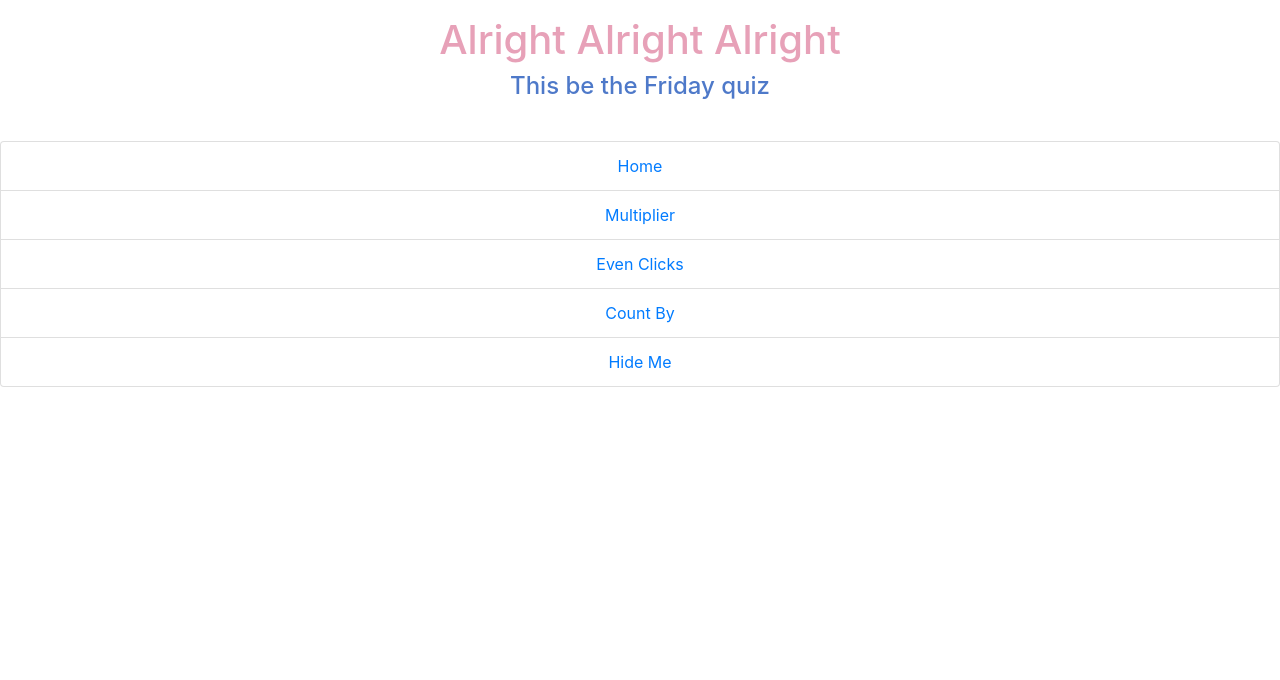
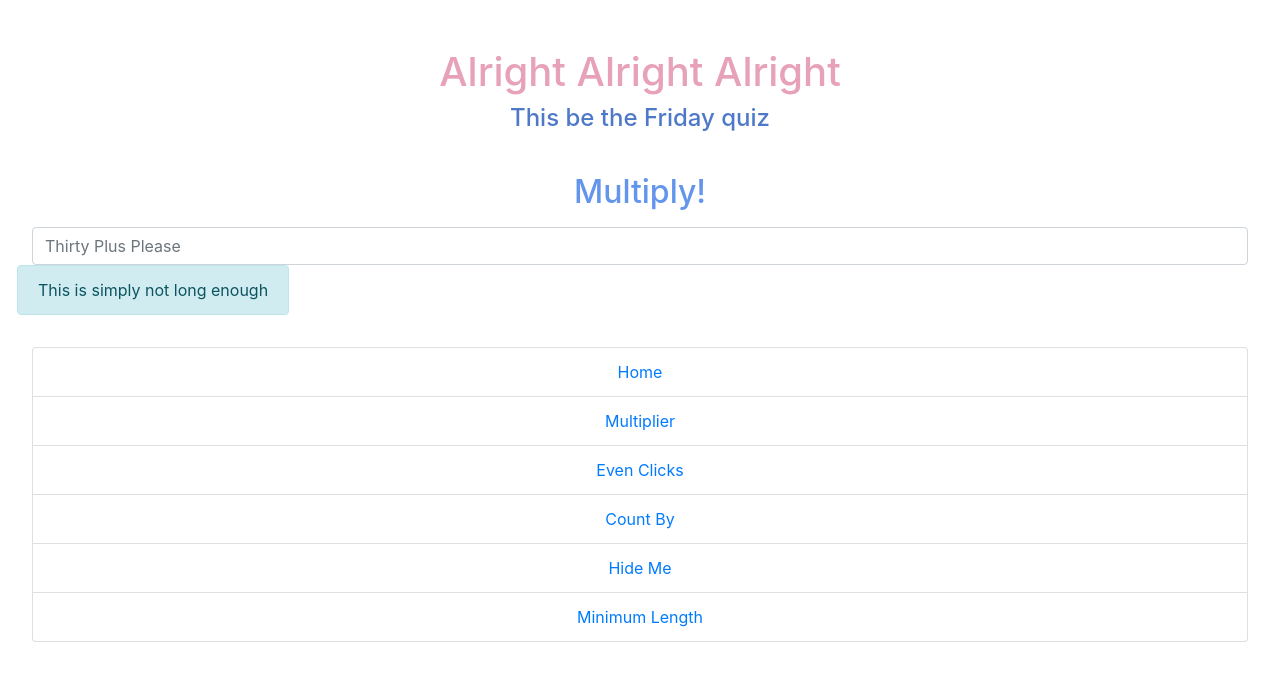
Before and after one commit to hgraceoc/Week-8---React-, a React (Create React App) app in the folder quiz/: page /min-length in a window 1280 px wide. Shown: the top 680 px of the page. Built offline with nearby package versions, Linux system fonts and the light colour scheme.

Commit message:
minimum length input

```diff
--- a/quiz/src/App.js
+++ b/quiz/src/App.js
@@ -8,6 +8,7 @@ import MultiplierBasic from "./components/MultiplierBasic";
 import EvenClicks from "./components/EvenClicks";
 import CountBy from "./components/CountBy";
 import HideMe from "./components/HideMe";
+import MinimumLength from "./components/MinimumLength";
 
 import { BrowserRouter as Router, Route } from "react-router-dom";
 
@@ -21,6 +22,7 @@ const App = () => (
       <Route exact path="/even-clicks" component ={ EvenClicks }/>
       <Route exact path="/count-by" component ={ CountBy }/>
       <Route exact path="/hide-me" component ={ HideMe }/>
+      <Route exact path="/min-length" component ={ MinimumLength }/>
 
       <Route path="/">
 
--- a/quiz/src/components/Footer.js
+++ b/quiz/src/components/Footer.js
@@ -25,6 +25,10 @@ const Footer = () => (
         <Link to="/hide-me">Hide Me</Link>
       </li>
 
+      <li className="list-group-item">
+        <Link to="/min-length">Minimum Length</Link>
+      </li>
+
       </ul> );
 
 export default Footer;
--- /dev/null
+++ b/quiz/src/components/MinimumLength.js
@@ -0,0 +1,54 @@
+import React, { Component} from "react";
+
+import Alert from 'react-bootstrap/Alert'
+import Form from 'react-bootstrap/Form'
+import Col from 'react-bootstrap/Col'
+import Row from 'react-bootstrap/Row'
+
+class MinimumLength extends Component {
+    constructor(props) {
+        super(props);
+
+        this.state = {
+            input: "",
+            length: 0
+        };
+
+        this.handleChange = this.handleChange.bind(this);
+    }
+
+    handleChange(e) {
+        this.setState({ input: e.currentTarget.value });
+    }
+
+
+
+    render() {
+        let length = 30;
+        return (
+
+        <Form>
+        <Row>
+            <h2 className="centered">Multiply!</h2>
+        </Row>
+        <Row>
+            <Col>
+            <Form.Control placeholder="Thirty Plus Please"
+                value={this.state.input}
+                onChange={(e) => this.handleChange(e)}/>
+            </Col>
+        </Row>
+        <Row>
+        { this.state.input.length < length ?
+        <Alert variant="info">
+            This is simply not long enough
+          </Alert> : null }
+        </Row>
+        </Form>
+        )
+    }
+}
+
+
+
+export default MinimumLength;
--- a/quiz/src/index.css
+++ b/quiz/src/index.css
@@ -5,6 +5,8 @@ body {
     sans-serif;
   -webkit-font-smoothing: antialiased;
   -moz-osx-font-smoothing: grayscale;
+
+  padding : 2rem;
 
 }
 
```
